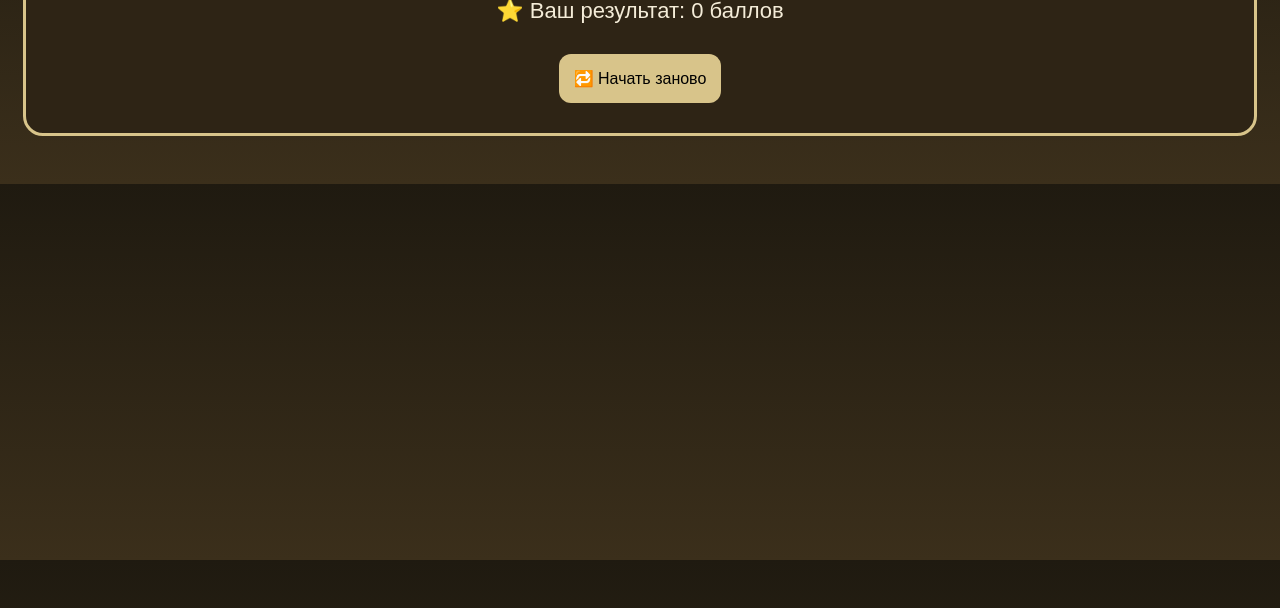
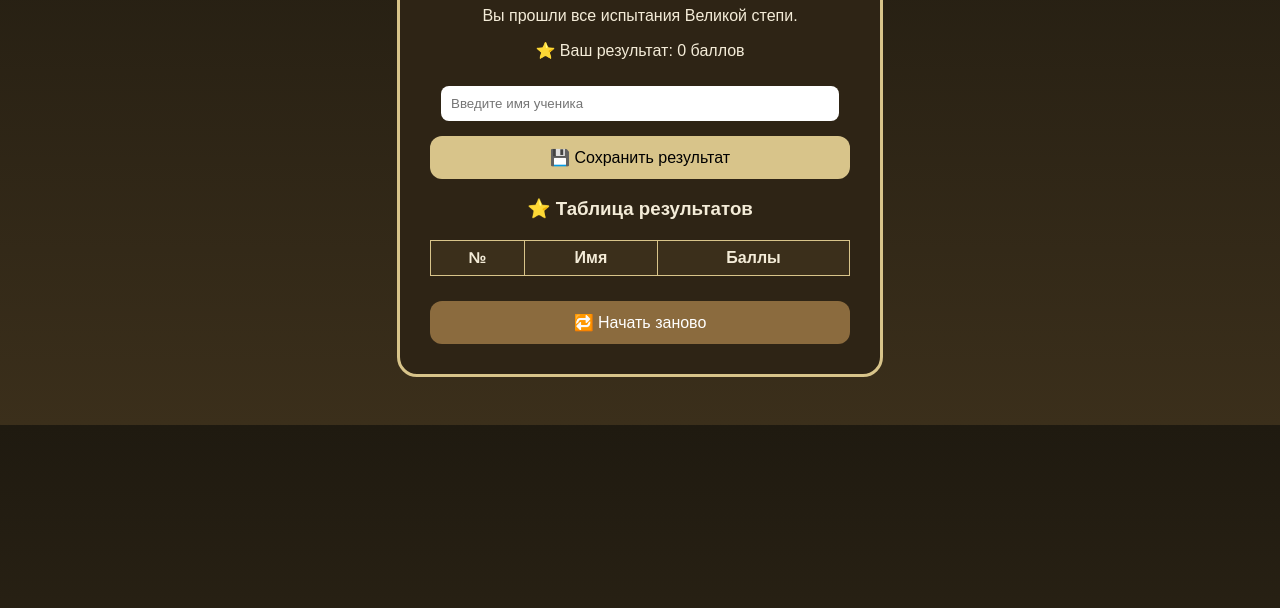
Before and after one commit to pikulinartem8-cell/code-of-the-steppe, a plain HTML site: page final.html in a window 1280 px wide. Shown: the part 192-800 px from the top of the page. Drawn offline with Linux system fonts and the light colour scheme.

Commit message:
Enhance final.html with input and results table

```diff
--- a/final.html
+++ b/final.html
@@ -18,18 +18,42 @@ body{
   padding:30px;
   border-radius:20px;
   border:3px solid #d8c48a;
+  max-width:420px;
+  margin:auto;
 }
-h1{font-size:28px;}
-.score{font-size:22px;margin-top:20px;}
-.reset{
-  margin-top:30px;
-  padding:15px;
+input{
+  padding:10px;
+  width:90%;
+  border-radius:8px;
+  border:none;
+  margin-top:10px;
+}
+button{
+  margin-top:15px;
+  padding:12px;
+  width:100%;
   background:#d8c48a;
-  color:black;
   border:none;
   border-radius:12px;
   font-size:16px;
   cursor:pointer;
+}
+table{
+  width:100%;
+  margin-top:20px;
+  border-collapse:collapse;
+}
+th,td{
+  border:1px solid #d8c48a;
+  padding:8px;
+}
+th{
+  background:#3b2f1b;
+}
+.reset{
+  margin-top:25px;
+  background:#8b6b3e;
+  color:white;
 }
 </style>
 </head>
@@ -39,19 +63,69 @@ h1{font-size:28px;}
 <div class="box">
   <h1>🏁 Код степи восстановлен</h1>
   <p>Вы прошли все испытания Великой степи.</p>
-  <div class="score" id="score"></div>
+
+  <p id="score"></p>
+
+  <input id="name" placeholder="Введите имя ученика">
+  <button onclick="saveResult()">💾 Сохранить результат</button>
+
+  <h3>⭐ Таблица результатов</h3>
+  <table id="table">
+    <tr>
+      <th>№</th>
+      <th>Имя</th>
+      <th>Баллы</th>
+    </tr>
+  </table>
 
   <button class="reset" onclick="resetAll()">🔁 Начать заново</button>
 </div>
 
 <script>
-const score = localStorage.getItem("score") || 0;
+const score = Number(localStorage.getItem("score") || 0);
 document.getElementById("score").innerText = `⭐ Ваш результат: ${score} баллов`;
+
+let results = JSON.parse(localStorage.getItem("results") || "[]");
+
+function saveResult(){
+  const name = document.getElementById("name").value.trim();
+  if(!name) return alert("Введите имя");
+
+  results.push({name, score});
+  results.sort((a,b)=>b.score-a.score);
+  localStorage.setItem("results", JSON.stringify(results));
+
+  document.getElementById("name").disabled = true;
+  renderTable();
+}
+
+function renderTable(){
+  const table = document.getElementById("table");
+  table.innerHTML = `
+    <tr>
+      <th>№</th>
+      <th>Имя</th>
+      <th>Баллы</th>
+    </tr>
+  `;
+
+  results.forEach((r,i)=>{
+    table.innerHTML += `
+      <tr>
+        <td>${i+1}</td>
+        <td>${r.name}</td>
+        <td>${r.score}</td>
+      </tr>
+    `;
+  });
+}
 
 function resetAll(){
   localStorage.clear();
   location.href = "index.html";
 }
+
+renderTable();
 </script>
 
 </body>
```
